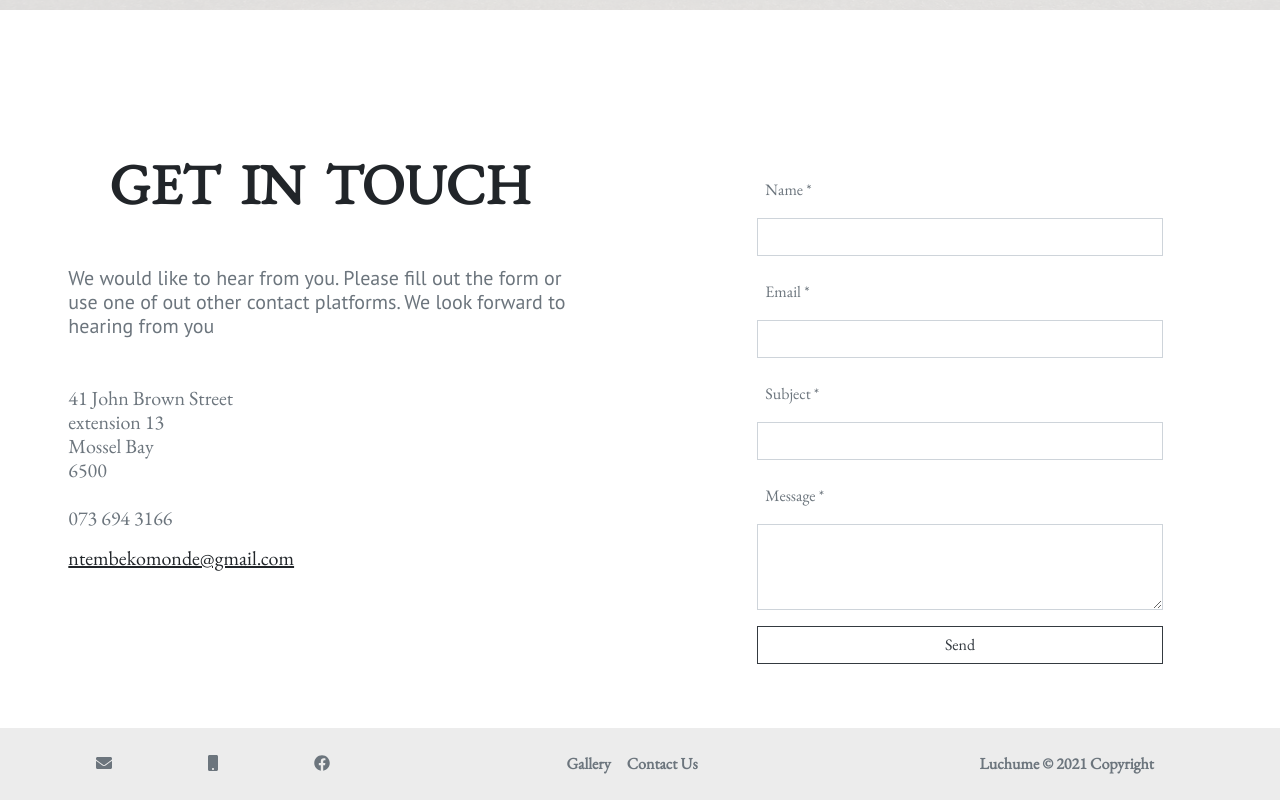
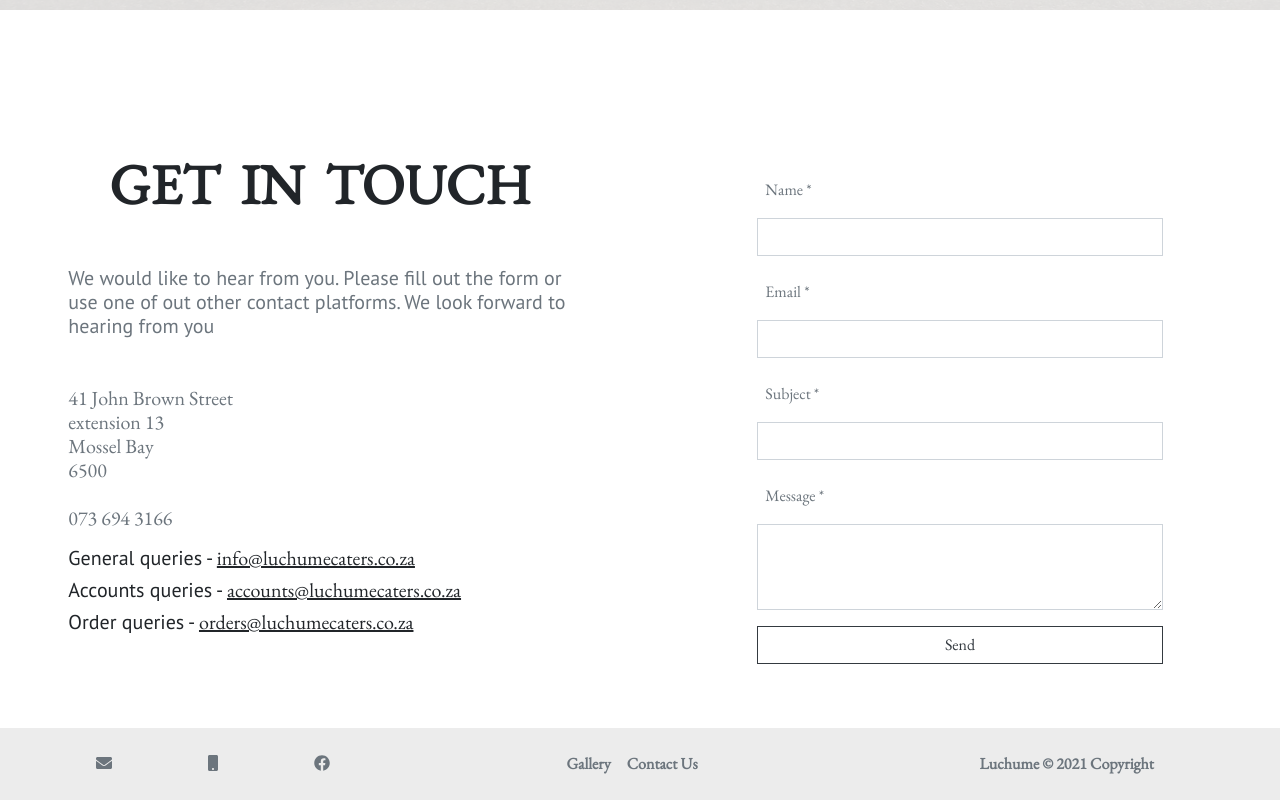
Before and after one commit to Xcose/foodie, a React (Create React App) app: page / in a window 1280 px wide. Shown: the part 3231-4031 px from the top of the page. Built offline with nearby package versions, Linux system fonts and the light colour scheme; a web font is replaced by a local one.

Commit message:
Contact Emails updated

```diff
--- a/src/Components/ContactUs.jsx
+++ b/src/Components/ContactUs.jsx
@@ -87,9 +87,33 @@ function ContactUs() {
 							<br />
 							073 694 3166
 						</address>
-						<p className="h5">
+						{/* <p className="h5">
 							<a href="mailto:ntembekomonde@gmail.com" className="text-reset">
 								<u>ntembekomonde@gmail.com</u>
+							</a>
+						</p> */}
+						<p className="h5">
+							General queries -{" "}
+							<a href="mailto:info@luchumecaters.co.za" className="text-reset">
+								<u>info@luchumecaters.co.za</u>
+							</a>
+						</p>
+						<p className="h5">
+							Accounts queries -{" "}
+							<a
+								href="mailto:accounts@luchumecaters.co.za"
+								className="text-reset"
+							>
+								<u>accounts@luchumecaters.co.za</u>
+							</a>
+						</p>
+						<p className="h5">
+							Order queries -{" "}
+							<a
+								href="mailto:orders@luchumecaters.co.za"
+								className="text-reset"
+							>
+								<u>orders@luchumecaters.co.za</u>
 							</a>
 						</p>
 					</div>
```
